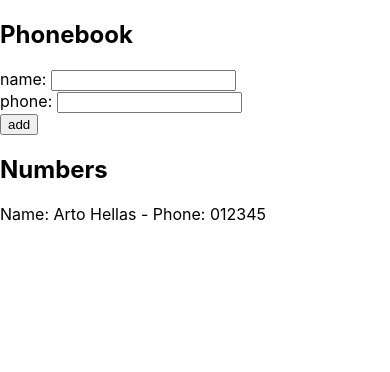
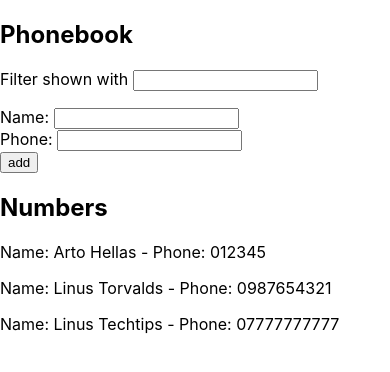
Before and after one commit to andrewreal/Full-Stack-Open-2019, a React (Create React App) app in the folder part2/phonebook/: page / in a window 390 px wide. Shown: the top 372 px of the page. Built offline with nearby package versions, Linux system fonts and the light colour scheme.

Commit message:
2.9 The Phonebook STep 4 - filter

```diff
--- a/part2/phonebook/src/App.js
+++ b/part2/phonebook/src/App.js
@@ -1,5 +1,7 @@
 import React, { useState } from 'react'
 import Numbers from './components/Numbers';
+import Filter from './components/Filter';
+import Name from './components/Name';
 
 const App = () => {
   const [ persons, setPersons] = useState([
@@ -7,10 +9,25 @@ const App = () => {
       name: 'Arto Hellas',
       phone: '012345',
       id: 0
-    }
+    },
+    {
+      name: 'Linus Torvalds',
+      phone: '0987654321',
+      id: 1
+    },
+    {
+      name: 'Linus Techtips',
+      phone: '07777777777',
+      id: 2
+    },
   ])
-  const [ newName, setNewName ] = useState('')
-  const [ newPhone, setNewPhone ] = useState('')
+  const [ newName, setNewName ] = useState('');
+  const [ newPhone, setNewPhone ] = useState('');
+  const [ filter, setFilter ] = useState('');
+
+  const peopleToShow = (filter.length >= 0)
+        ? persons.filter(person => person.name.toLocaleLowerCase().includes(filter.toLowerCase()))
+        : persons
 
   const addName = (event) => {
     event.preventDefault();
@@ -36,18 +53,26 @@ const App = () => {
     setNewPhone(event.target.value);
   }
 
+  const handleFilterChange = (event) => {
+    setFilter(event.target.value);
+  }
+
   return (
     <div>
       <h2>Phonebook</h2>
+      <Filter
+        filter={filter}
+        handleFilterChange={handleFilterChange}
+      />
       <form onSubmit={addName}>
         <div>
-          name: <input
+          Name: <input
             value={newName}
             onChange={handleNameChange}
             />
         </div>
         <div>
-          phone: <input
+          Phone: <input
             value={newPhone}
             onChange={handlePhoneChange}
             />
@@ -56,7 +81,9 @@ const App = () => {
           <button type="submit">add</button>
         </div>
       </form>
-      <Numbers people={persons}/>
+      <Numbers
+        peopleToShow={peopleToShow}
+      />
     </div>
   )
 }
--- /dev/null
+++ b/part2/phonebook/src/components/Filter.js
@@ -0,0 +1,16 @@
+import React from 'react';
+
+const Filter = (props) => {
+  return (
+    <p>
+      <label>Filter shown with </label>
+      <input
+        value={props.filter}
+        onChange={props.handleFilterChange}
+      />
+    </p>
+  )
+}
+
+
+export default Filter;
--- a/part2/phonebook/src/components/Numbers.js
+++ b/part2/phonebook/src/components/Numbers.js
@@ -2,13 +2,16 @@ import React from 'react';
 import Name from './Name';
 
 const Numbers = (props) => {
-  const names = () => props.people.map(person =>
+  console.log(props.peopleToShow);
+
+  const names = () => props.peopleToShow.map( person =>
     <Name
       key={person.id}
       name={person.name}
       phone={person.phone}
     />
   )
+
   return (
     <div>
       <h2>Numbers</h2>
```
